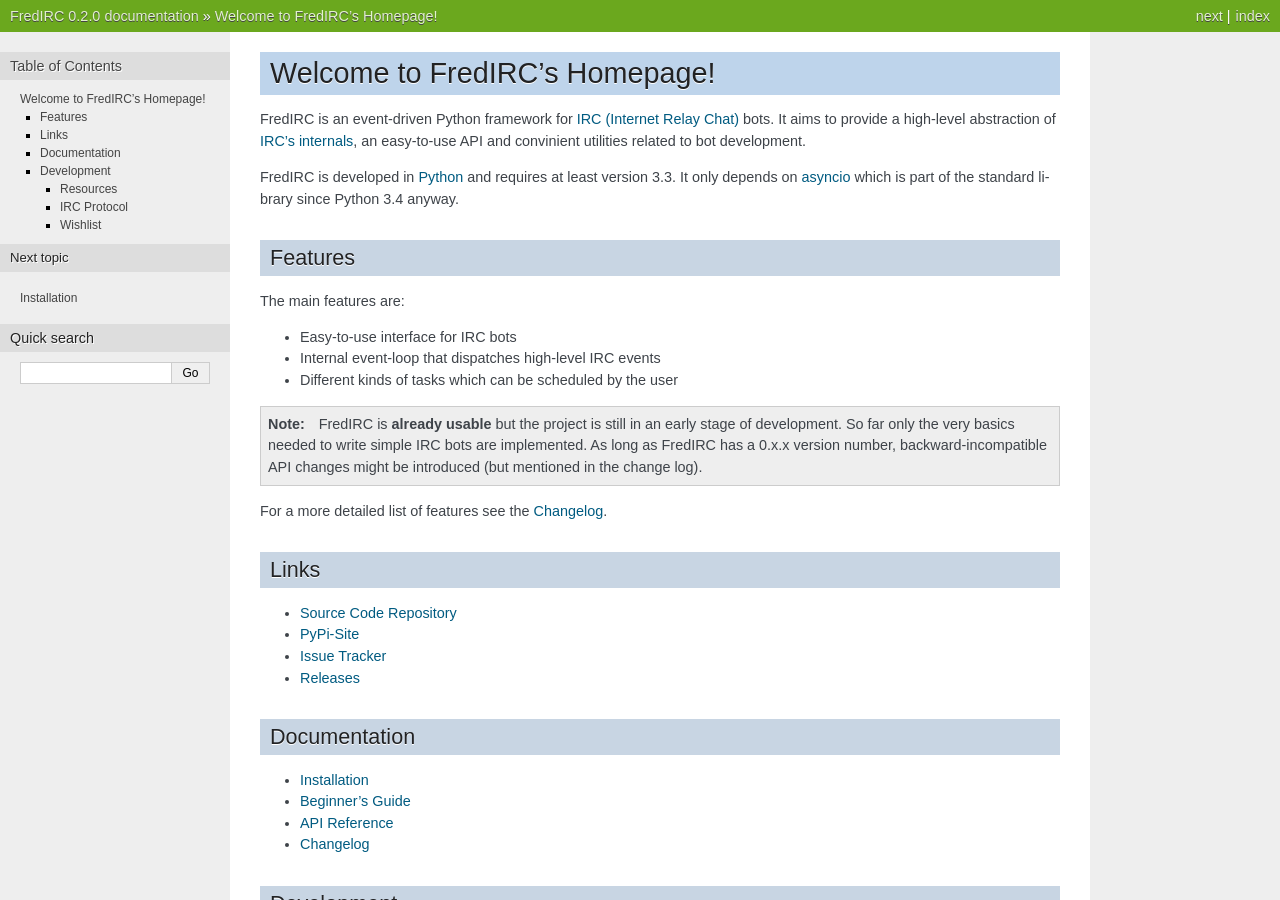
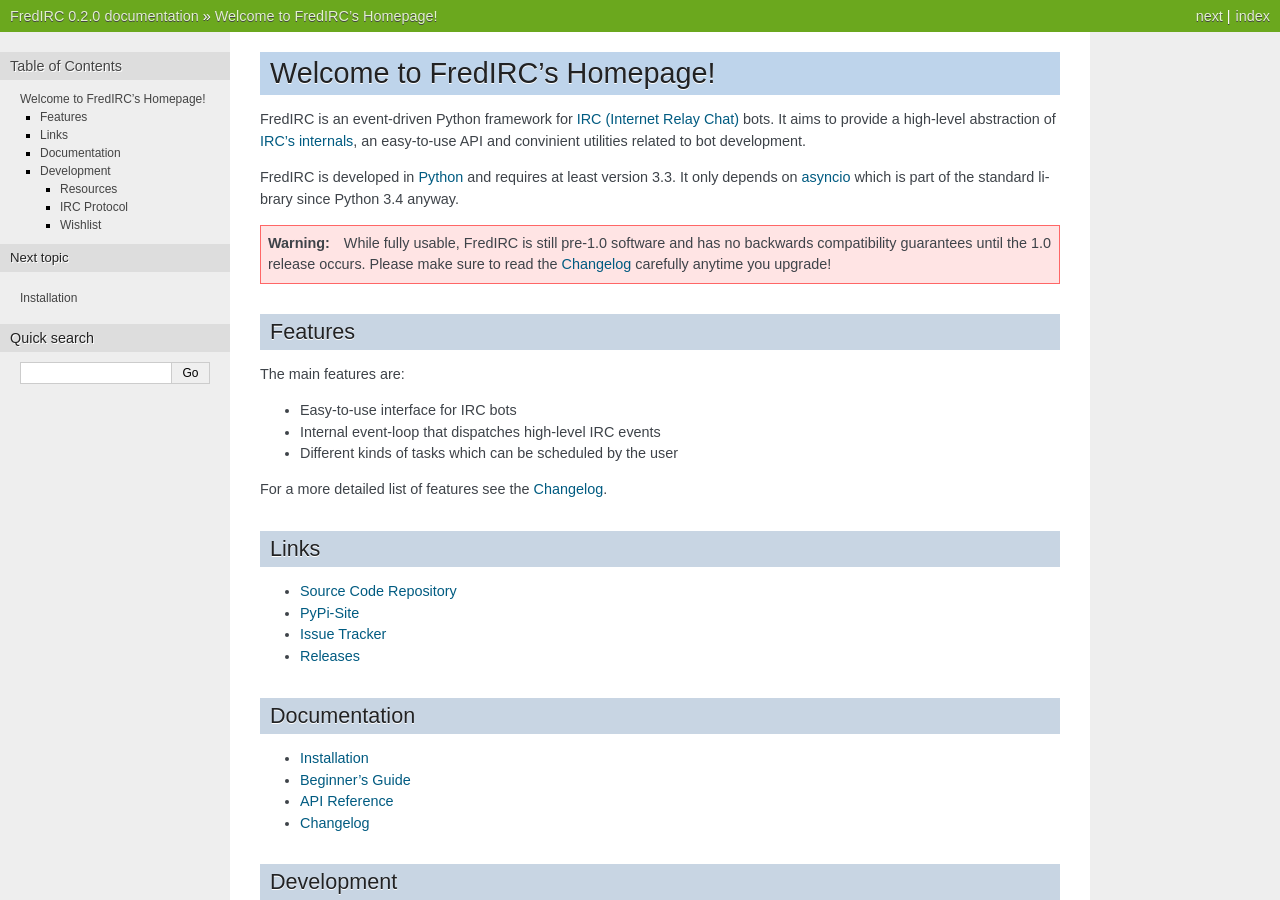
Before and after one commit to worblehat/FredIRC, a Sphinx documentation site: the page built from doc/source/index.rst, in a window 1280 px wide and 900 px high. Built offline with Sphinx 7.4.7, drawn with Linux system fonts in a browser that asks for light colours.

Commit message:
Modified pre-1.0-warning on home-page.

```diff
--- a/doc/source/index.rst
+++ b/doc/source/index.rst
@@ -12,6 +12,10 @@
 `asyncio <https://pypi.python.org/pypi/asyncio>`_ which is part of the
 standard library since Python 3.4 anyway.
 
+.. warning:: While fully usable, FredIRC is still pre-1.0 software and has no backwards
+   compatibility guarantees until the 1.0 release occurs. Please make sure to
+   read the :doc:`history` carefully anytime you upgrade!
+
 Features
 --------
 
@@ -20,12 +24,6 @@
 * Easy-to-use interface for IRC bots
 * Internal event-loop that dispatches high-level IRC events
 * Different kinds of tasks which can be scheduled by the user
-
-.. note:: FredIRC is **already usable** but the project is still in an early
-          stage of development. So far only the very basics needed to write
-          simple IRC bots are implemented. As long as FredIRC has a 0.x.x
-          version number, backward-incompatible API changes might be
-          introduced (but mentioned in the change log).
 
 For a more detailed list of features see the :doc:`history`.
 
```
